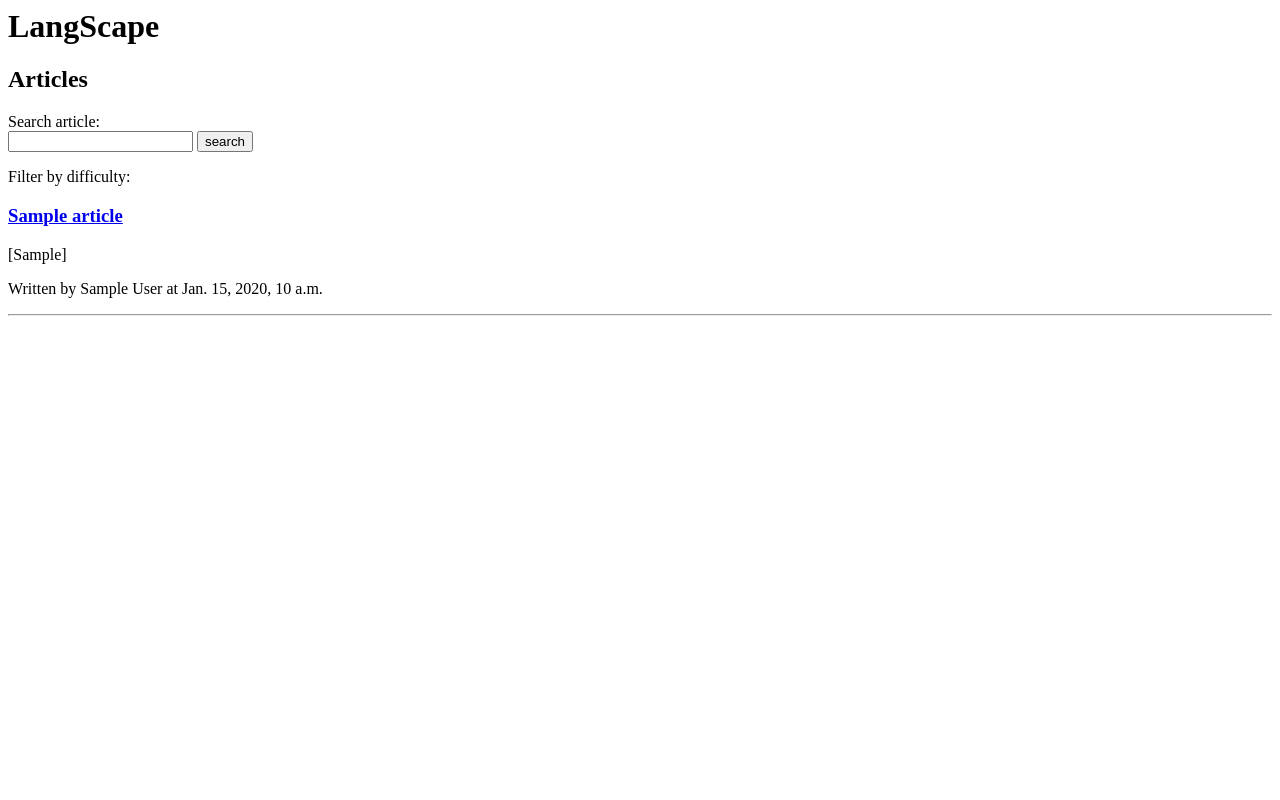
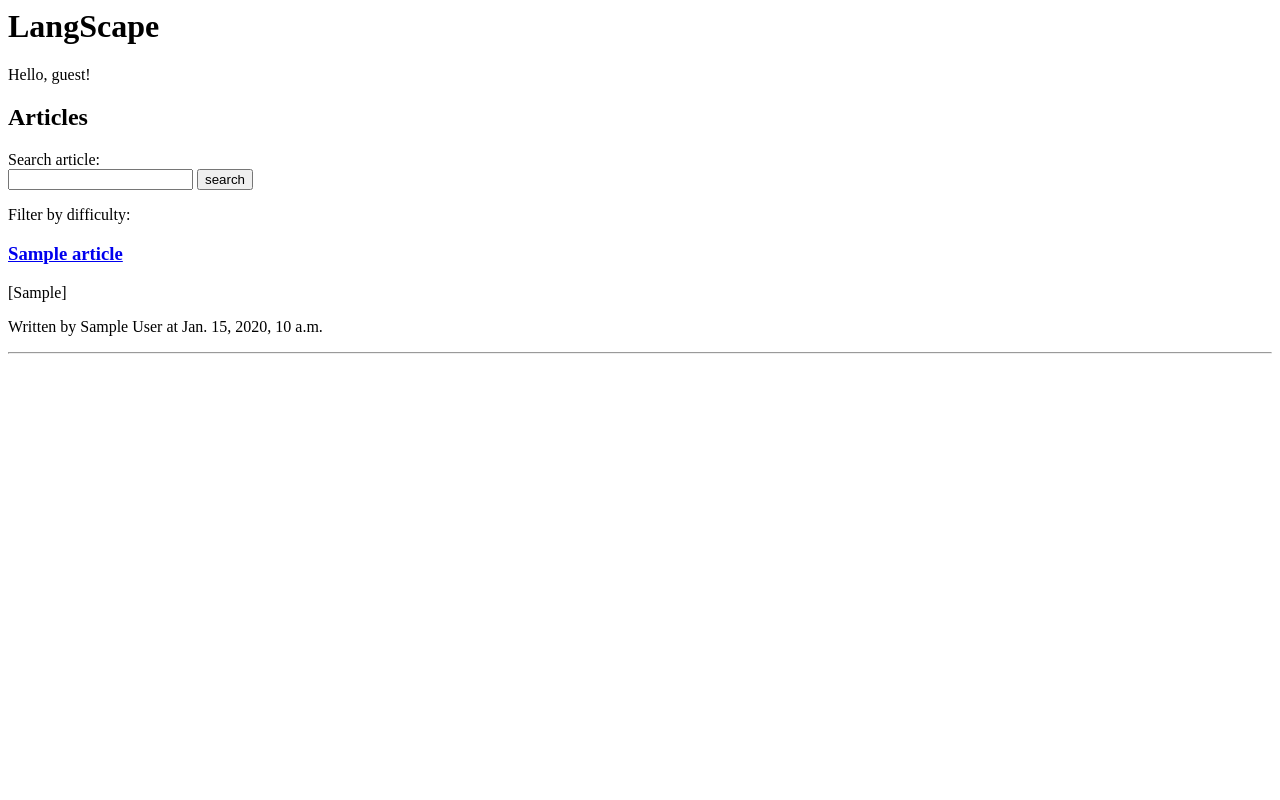
Before and after one commit to ViktorSalimonov/langscape, a Django app: template langscape/templates/articles/article_list.html in a window 1280 px wide. Run offline with Django 3.2, Linux system fonts and the light colour scheme; the template is opened without the code that fills it: most values are stand-ins (such as "Sample title", 1, 10 or a date in 2020).

Commit message:
fix display bug

```diff
--- a/langscape/templates/base.html
+++ b/langscape/templates/base.html
@@ -8,12 +8,12 @@
     </head>
     <body>
         <h1>LangScape</h1>
+        {% if user.is_authenticated %}
+            Hello, {{ user.username }}!
+        {% else %}
+            Hello, guest!
+        {% endif %}
         {% block content %}
-            {% if user.is_authenticated %}
-                Hello, {{ user.username }}!
-            {% else %}
-                Hello, guest!
-            {% endif %}
         {% endblock content %}
     </body>
 </html>
```
